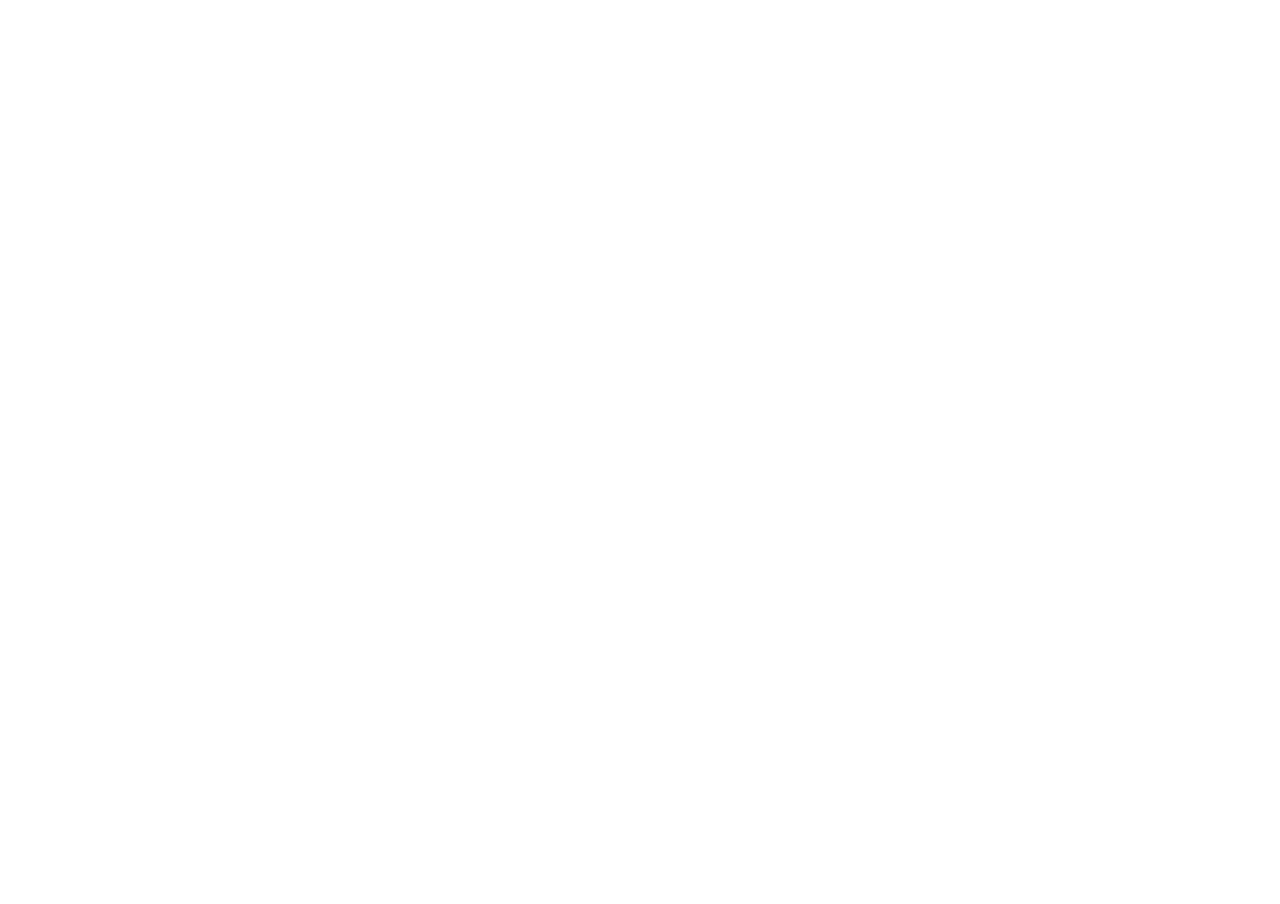
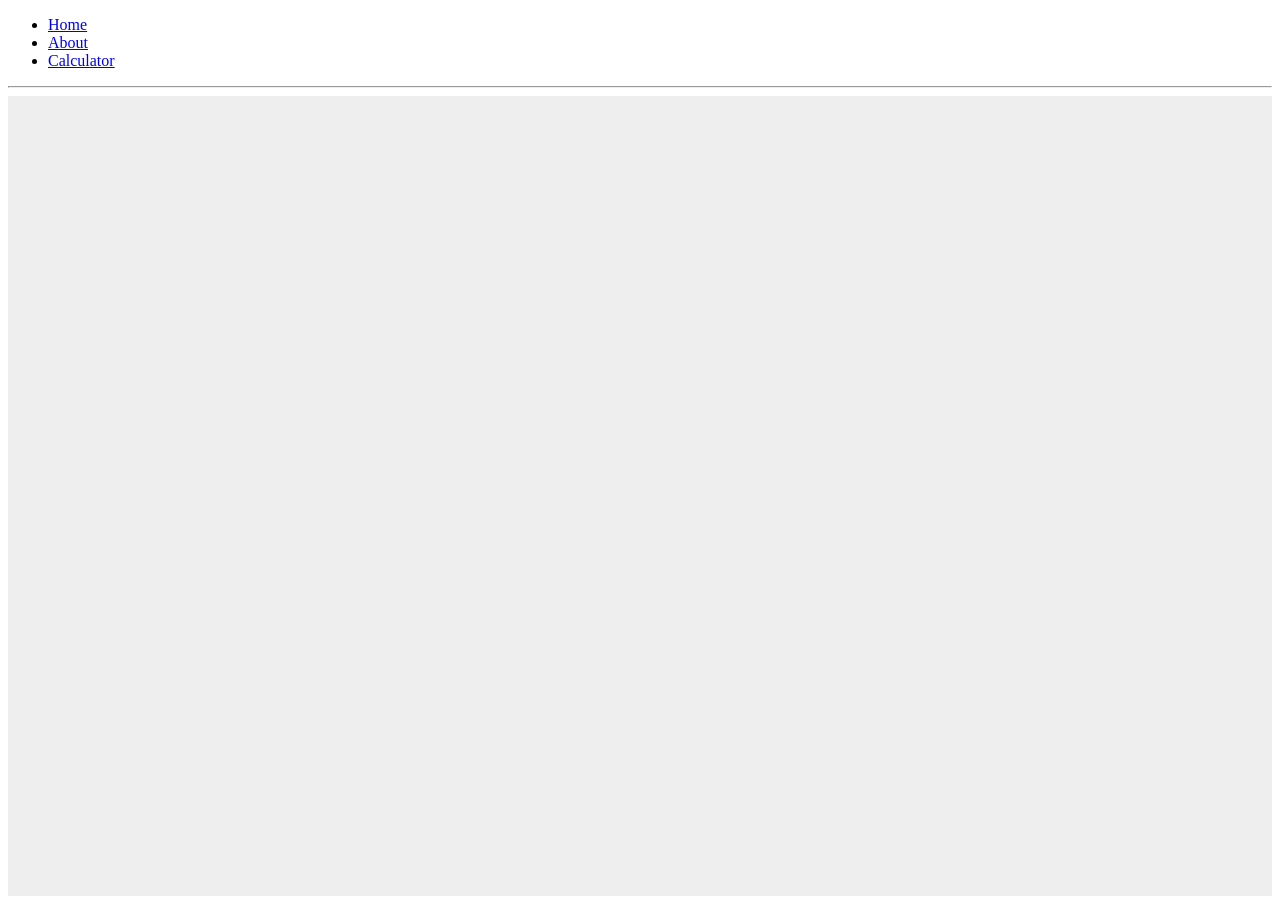
Before and after one commit to OffS3c/dumb-calculator, a React (Create React App) app: page /calculator in a window 1280 px wide. Before the commit the page ends 800 px from the top, so only its background shows below. Built offline with nearby package versions, Linux system fonts and the light colour scheme.

Commit message:
refactored a bit

```diff
--- a/package.json
+++ b/package.json
@@ -9,6 +9,7 @@
     "react": "^16.12.0",
     "react-dom": "^16.12.0",
     "react-redux": "^7.1.3",
+    "react-router-dom": "^5.1.2",
     "react-scripts": "3.3.1"
   },
   "scripts": {
--- /dev/null
+++ b/src/About/index.js
@@ -0,0 +1,9 @@
+import React from 'react';
+
+export default function About() {
+  return (
+    <div>
+      <h2>About</h2>
+    </div>
+  );
+}
--- a/src/App.js
+++ b/src/App.js
@@ -1,11 +1,10 @@
 import React from 'react';
+import AppRouter from './Router';
 
-function App() {
+export default function App() {
   return (
     <div>
-
+      <AppRouter />
     </div>
   );
 }
-
-export default App;
--- /dev/null
+++ b/src/Calculator/index.css
@@ -0,0 +1,19 @@
+
+*,
+*::before,
+*::after {
+  box-sizing: border-box;
+}
+
+.calc-main {
+  display: grid;
+  -webkit-box-pack: center;
+  justify-content: center;
+  -webkit-box-align: center;
+  align-items: center;
+  min-height: 100vh;
+  background-color: #eee;
+  line-height: 1.5;
+  font-family: -apple-system, BlinkMacSystemFont, "Segoe UI", Helvetica, Arial,
+    sans-serif, "Apple Color Emoji", "Segoe UI Emoji", "Segoe UI Symbol";
+}
--- /dev/null
+++ b/src/Calculator/index.js
@@ -0,0 +1,10 @@
+import React, { Component } from 'react';
+import './index.css';
+
+export default class Calculator extends Component {
+  render () {
+    return (
+      <div className="calc-main"></div>
+    );
+  }
+}
--- /dev/null
+++ b/src/Home/index.js
@@ -0,0 +1,9 @@
+import React from 'react';
+
+export default function Home() {
+  return (
+    <div>
+      <h2>Home</h2>
+    </div>
+  );
+}
--- /dev/null
+++ b/src/Router.js
@@ -0,0 +1,51 @@
+import React from 'react';
+import {
+  BrowserRouter as Router,
+  Switch,
+  Route,
+  Link
+} from "react-router-dom";
+import Home from './Home';
+import About from './About';
+import Calculator from './Calculator';
+
+export default function AppRouter() {
+  return (
+    <Router>
+      <div>
+        <ul>
+          <li>
+            <Link to="/">Home</Link>
+          </li>
+          <li>
+            <Link to="/about">About</Link>
+          </li>
+          <li>
+            <Link to="/calculator">Calculator</Link>
+          </li>
+        </ul>
+
+        <hr />
+
+        {/*
+          A <Switch> looks through all its children <Route>
+          elements and renders the first one whose path
+          matches the current URL. Use a <Switch> any time
+          you have multiple routes, but you want only one
+          of them to render at a time
+        */}
+        <Switch>
+          <Route exact path="/">
+            <Home />
+          </Route>
+          <Route path="/about">
+            <About />
+          </Route>
+          <Route path="/calculator">
+            <Calculator />
+          </Route>
+        </Switch>
+      </div>
+    </Router>
+  );
+}
```
Also changed, not shown: src/Plugins/Logger.js (added, +14 -0 lines), src/History/index.js (added), src/Store/index.js (added), 2 other files (tests, documents, lock files or other folders).
